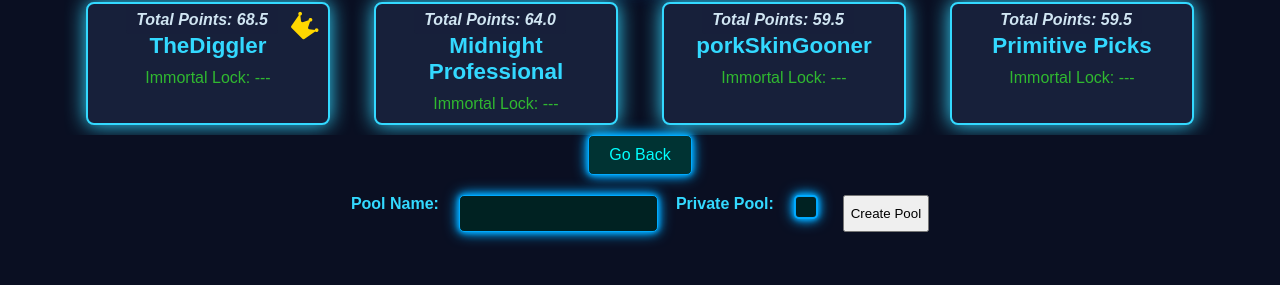
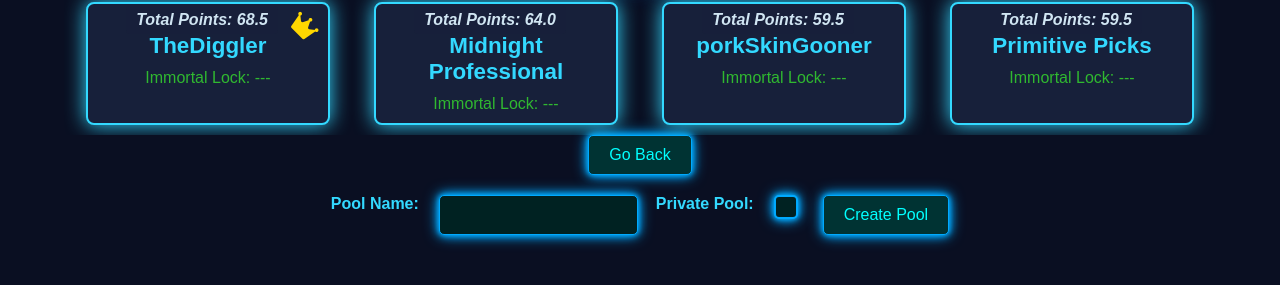
Before and after one commit to KevinAllegretti/Pick6V2, a website: page public/homepage.html in a window 1280 px wide. Both pictures are taken after a click on the button "Create Pool". Shown: the part 155-440 px from the top of the page. Drawn offline with Linux system fonts and the light colour scheme; no server answers.

Commit message:
mega styling 1.1

```diff
--- a/public/homepage-styles.css
+++ b/public/homepage-styles.css
@@ -575,6 +575,7 @@ button:hover {
 #main-content input[type="password"],
 #main-content input[type="checkbox"],
 #main-content input[type="submit"] {
+
     margin-bottom: 10px; /* Add space below each form element */
 }
 
@@ -595,3 +596,17 @@ button:hover {
     display: inline-block; /* This makes the label and input align horizontally */
     width: auto; /* Adjust width as needed or use flex-grow property */
 }
+
+#main-content input[type="submit"][value="Create Pool"] {
+    background-color: #033; /* Dark background for the button */
+    color: #0ff; /* Neon text color */
+    border: 1px solid #0af; /* Neon border color */
+    padding: 10px 20px;
+    font-size: 1em;
+    border-radius: 5px;
+    cursor: pointer;
+    box-shadow: 0 0 5px #0af, /* Neon glow effect */
+                 0 0 10px #0af,
+                 0 0 15px #0af;
+    transition: box-shadow 0.3s ease-in-out, transform 0.2s ease-in-out;
+}
```
Also changed, not shown: public/homepage.html (+0 -1 lines).
